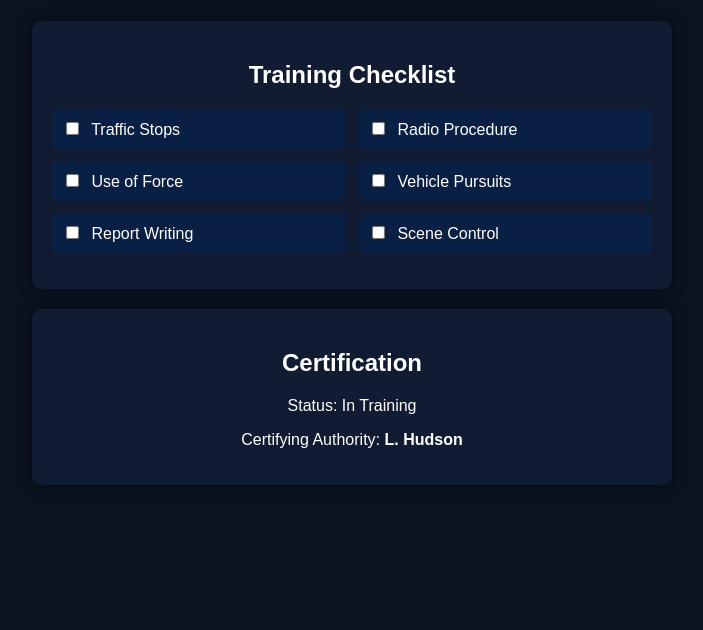
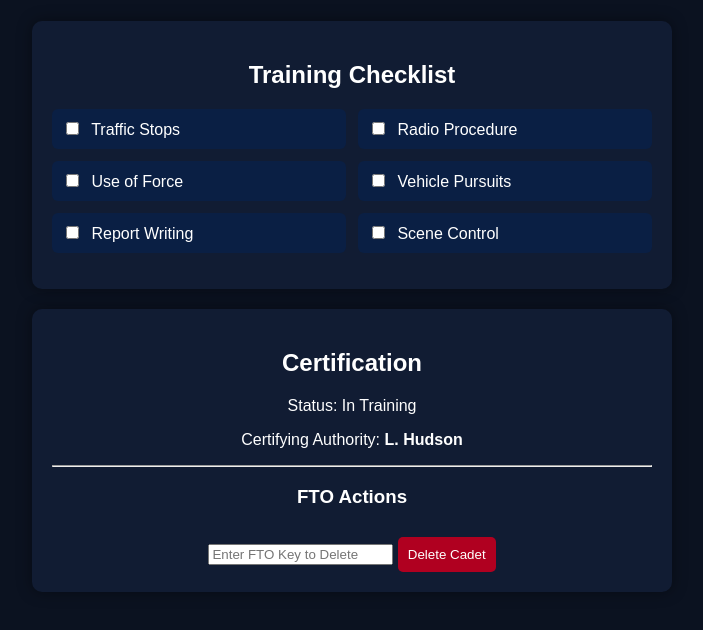
Before and after one commit to ExtraSwiffy/vlifelspd.github.io, a plain HTML site: page cadet.html in a window 1280 px wide. Shown: the whole page, without its empty margins (288-991 px from the left). Drawn offline with Linux system fonts and the light colour scheme; no server answers.

Commit message:
Update cadet.html

```diff
--- a/cadet.html
+++ b/cadet.html
@@ -26,6 +26,12 @@
   <h2>Certification</h2>
   <p>Status: <span id="status">In Training</span></p>
   <p>Certifying Authority: <strong>L. Hudson</strong></p>
+
+  <hr>
+
+  <h3>FTO Actions</h3>
+  <input id="deleteKey" placeholder="Enter FTO Key to Delete">
+  <button class="danger" onclick="deleteCadet()">Delete Cadet</button>
 </div>
 
 <!-- Firebase -->
```
